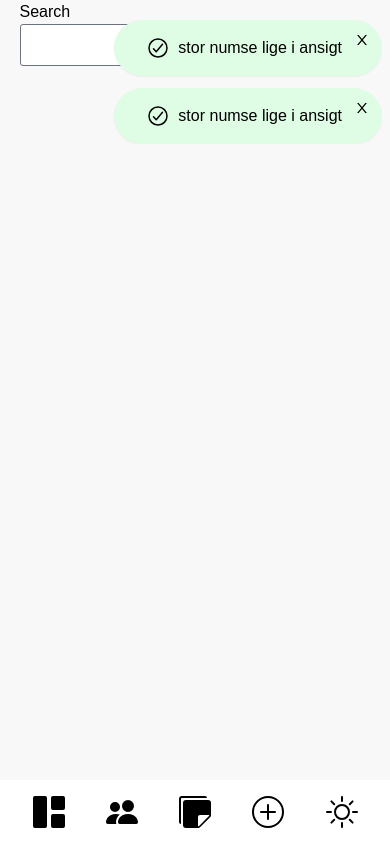
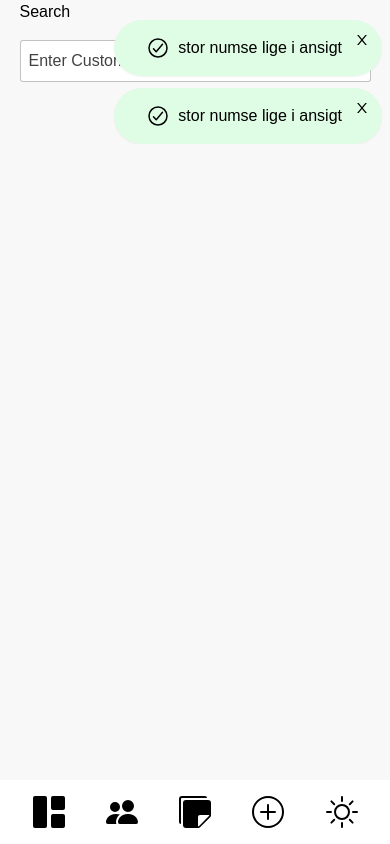
Before and after one commit to OliverZeymer/z-b-admin-dashboard, a React (Create React App) app: page / in a window 390 px wide. Built offline with nearby package versions, Linux system fonts and the light colour scheme.

Commit message:
search gang gang done

```diff
--- a/src/App.js
+++ b/src/App.js
@@ -1,31 +1,32 @@
-import { BrowserRouter, Routes, Route } from "react-router-dom"
-import Login from "./pages/Login"
-import Orders from "./pages/Orders"
-import Order from "./pages/Order"
-import Customers from "./pages/Customers"
-import Customer from "./pages/Customer"
-import Products from "./pages/Products"
-import Product from "./pages/Product"
-import tokenContext from "./contexts/tokenContext"
-import notificationContext from "./contexts/notificationContext"
-import Layout from "./components/Layout"
-import { useState } from "react"
-import themeContext from "./contexts/themeContext"
-import { setColors } from "./functions/setColors"
+import { BrowserRouter, Routes, Route } from "react-router-dom";
+import Login from "./pages/Login";
+import Orders from "./pages/Orders";
+import Order from "./pages/Order";
+import Customers from "./pages/Customers";
+import Customer from "./pages/Customer";
+import Products from "./pages/Products";
+import Product from "./pages/Product";
+import tokenContext from "./contexts/tokenContext";
+import notificationContext from "./contexts/notificationContext";
+import Layout from "./components/Layout";
+import { useState } from "react";
+import themeContext from "./contexts/themeContext";
+import { setColors } from "./functions/setColors";
 function App() {
-  const [token, setToken] = useState(true)
+  const [token, setToken] = useState(true);
 
   /*-------------THEME LOCAL STORAGE---------- */
-  const themeLS = JSON.parse(window.localStorage.getItem("theme"))
-  const [savedTheme] = useState(themeLS)
-  const [theme, setTheme] = useState(savedTheme || "light")
-  const [notification, setNotification] = useState([])
+  const themeLS = JSON.parse(window.localStorage.getItem("theme"));
+  const [savedTheme] = useState(themeLS);
+  const [theme, setTheme] = useState(savedTheme || "light");
+  const [notification, setNotification] = useState([]);
 
   setColors(
     theme === "dark" ? "var(--darkmode-color)" : "",
     theme === "dark" ? "var(--darkmode-text)" : "",
     theme === "dark" ? "var(--darkmode-background)" : "",
-    theme === "dark" ? "var(--darkmode-theme)" : ""
+    theme === "dark" ? "var(--darkmode-theme)" : "",
+    theme === "dark" ? "var(--darkmode-input)" : ""
   );
   /*------------------------------------------*/
 
--- a/src/components/Layout.js
+++ b/src/components/Layout.js
@@ -9,7 +9,7 @@ const Layout = () => {
       <NotificationWidget />
       <div className="mx-auto w-[90%] relative">
         <main>
-          <Search />
+          <Search placeholder="Enter Customer ID, Date, Customer" />
           <Outlet />
         </main>
       </div>
--- a/src/components/NotificationWidget.js
+++ b/src/components/NotificationWidget.js
@@ -1,5 +1,3 @@
-/** @jsxImportSource @emotion/react */
-import { css } from "@emotion/react";
 import { motion, AnimatePresence } from "framer-motion";
 import { useContext } from "react";
 import notificationContext from "../contexts/notificationContext";
--- a/src/components/Search.js
+++ b/src/components/Search.js
@@ -1,11 +1,14 @@
+import { useState } from "react";
 const Search = ({ placeholder }) => {
+  const [searchValue, setSearchValue] = useState("");
   return (
     <div>
-      <h2>Search</h2>
+      <p className="text-primary-text mb-4">Search</p>
       <input
-        className="p-2 border border-gray-500 outline-none rounded-[3px] bg-white"
+        className="p-2 border w-full md:w-[600px] sm:w-[450px] border-[rgba(19,19,19,0.25)] outline-none rounded-[3px] font-light focus:border-primary-placeholder placeholder:text-primary-placeholder bg-primary-input text-primary-placeholder"
         type="text"
         placeholder={placeholder}
+        onChange={(e) => setSearchValue(e.target.value)}
       />
     </div>
   );
--- a/src/functions/setColors.js
+++ b/src/functions/setColors.js
@@ -2,7 +2,8 @@ export function setColors(
   newPrimaryColor,
   newTextColor,
   newBackgroundColor,
-  newThemeColor
+  newThemeColor,
+  newInputColor
 ) {
   document.documentElement.style.setProperty(
     "--primary-color",
@@ -13,8 +14,6 @@ export function setColors(
     "--primary-background",
     newBackgroundColor
   );
-  document.documentElement.style.setProperty(
-    "--primary-theme",
-    newThemeColor
-  );
+  document.documentElement.style.setProperty("--primary-theme", newThemeColor);
+  document.documentElement.style.setProperty("--primary-input", newInputColor);
 }
--- a/src/index.css
+++ b/src/index.css
@@ -8,8 +8,10 @@
   --primary-text: #000000;
   --primary-background: #f8f8f8;
   --primary-theme: #ffffff;
+  --primary-input: #ffffff;
 
   --darkmode-color: #6320ee;
+  --darkmode-input: #e1e2ef;
   --darkmode-text: #e1e2ef;
   --darkmode-background: #6320ee;
   --darkmode-theme: #000000;
--- a/tailwind.config.js
+++ b/tailwind.config.js
@@ -10,6 +10,8 @@ module.exports = {
           background: "var(--primary-background)",
           text: "var(--primary-text)",
           theme: "var(--primary-theme)",
+          input: "var(--primary-input)",
+          placeholder: "rgba(19, 19, 19, 0.8)",
         },
       },
       fontFamily: {
```
Lines whose indentation alone changed are shown as unchanged.
